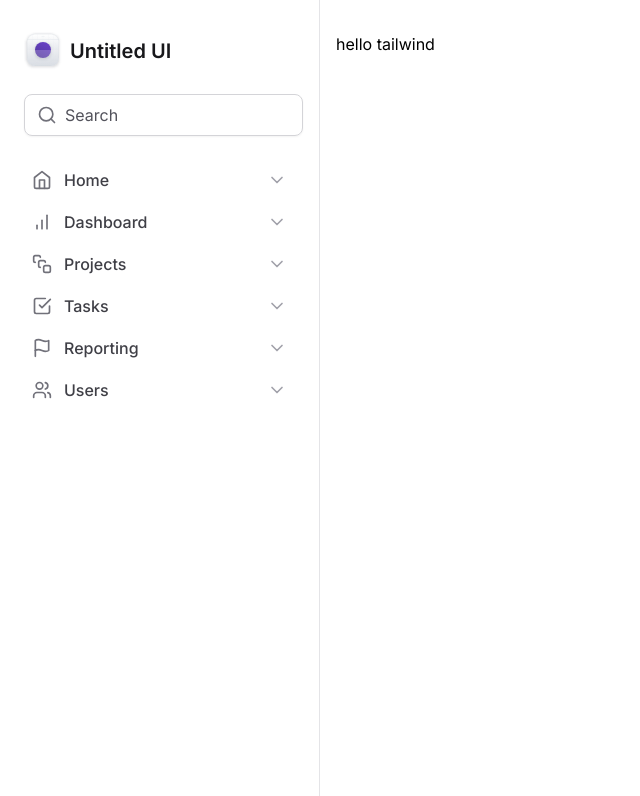
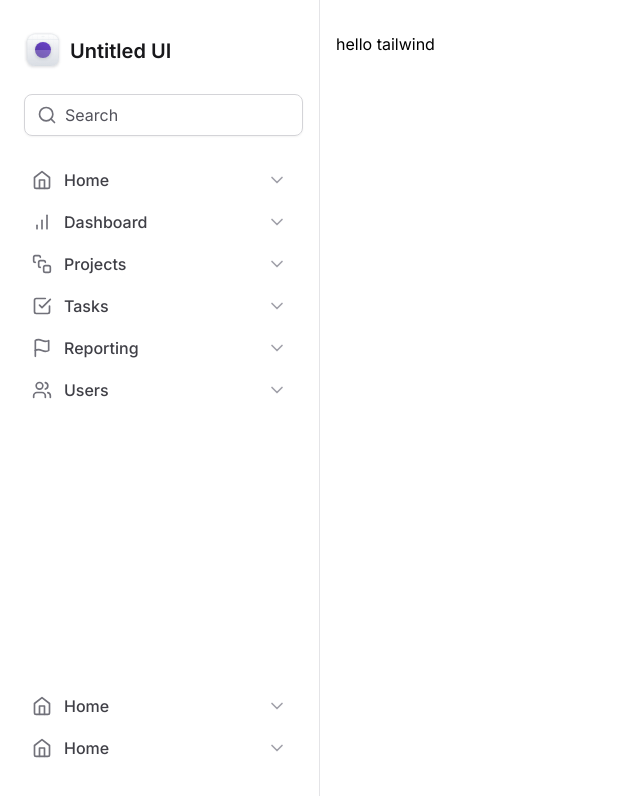
Before and after one commit to leticea/tailwind-next, a Next.js app: page / in a window 1280 px wide. Shown: the top 796 px of the page, without its empty margins (0-640 px from the left). Built offline with nearby package versions, Linux system fonts and the light colour scheme.

Commit message:
feat(Sidebar): deleting MainNavigation component

```diff
--- a/src/components/Sidebar/MainNavigation/index.tsx
+++ /dev/null
@@ -1,22 +0,0 @@
-import {
-  BarChart,
-  CheckSquare,
-  Flag,
-  Home,
-  SquareStack,
-  Users,
-} from "lucide-react";
-import { NavItem } from "./NavItem";
-
-export function MainNavigation() {
-  return (
-    <nav className="space-y-0.5">
-      <NavItem title="Home" icon={Home} />
-      <NavItem title="Dashboard" icon={BarChart} />
-      <NavItem title="Projects" icon={SquareStack} />
-      <NavItem title="Tasks" icon={CheckSquare} />
-      <NavItem title="Reporting" icon={Flag} />
-      <NavItem title="Users" icon={Users} />
-    </nav>
-  );
-}
--- a/src/components/Sidebar/index.tsx
+++ b/src/components/Sidebar/index.tsx
@@ -1,10 +1,10 @@
-import { Search } from "lucide-react";
+import { BarChart, CheckSquare, Flag, Home, Search, SquareStack, Users } from "lucide-react";
 import { Logo } from "./Logo";
-import { MainNavigation } from "./MainNavigation";
+import { NavItem } from "./NavItem";
 
 export function Sidebar() {
   return (
-    <aside className="border-r border-zinc-200 px-5 py-8 space-y-6">
+    <aside className="border-r border-zinc-200 px-5 py-8 flex flex-col gap-6">
       <Logo />
 
       <div className="flex mx-1 w-full items-center gap-2 rounded-lg border border-zinc-300 px-3 py-2 shadow-sm">
@@ -15,7 +15,21 @@ export function Sidebar() {
         />
       </div>
 
-      <MainNavigation />
+      <nav className="space-y-0.5">
+        <NavItem title="Home" icon={Home} />
+        <NavItem title="Dashboard" icon={BarChart} />
+        <NavItem title="Projects" icon={SquareStack} />
+        <NavItem title="Tasks" icon={CheckSquare} />
+        <NavItem title="Reporting" icon={Flag} />
+        <NavItem title="Users" icon={Users} />
+      </nav>
+
+      <div className="mt-auto flex flex-col gap-6">
+        <nav className="space-y-0.5">
+          <NavItem title="Home" icon={Home} />
+          <NavItem title="Home" icon={Home} />
+        </nav>
+      </div>
     </aside>
   );
 }
```
Also changed, not shown: src/components/Sidebar/NavItem.tsx (renamed from src/components/Sidebar/MainNavigation/NavItem.tsx).
